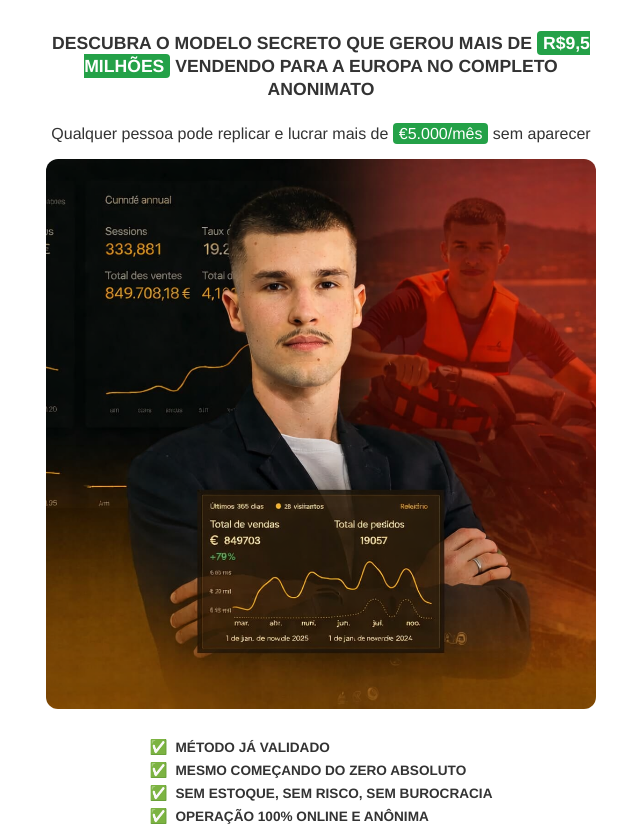
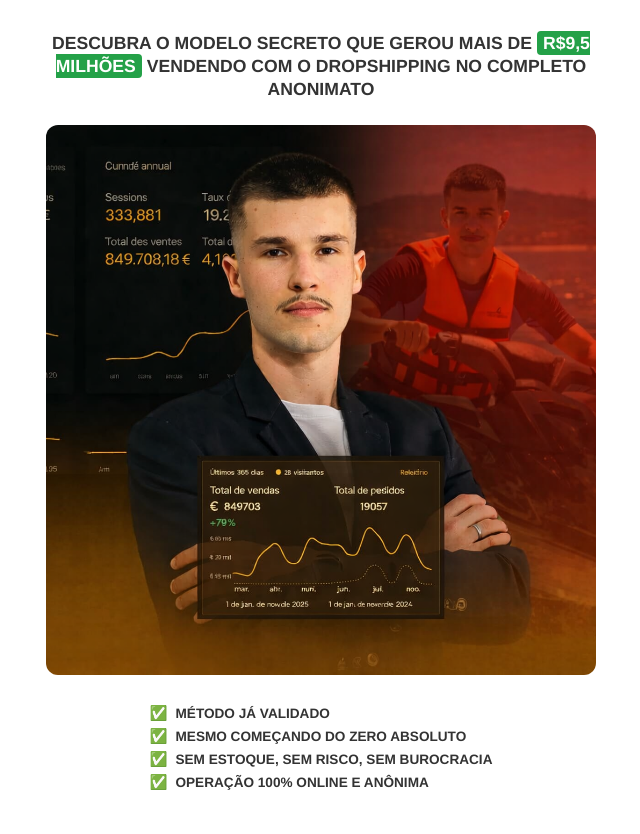
Before and after one commit to RaioneMachado/quiz-cabeca, a website: page index.html in a window 1280 px wide. Shown: the top 834 px of the page, without its empty margins (319-959 px from the left). Drawn offline with Linux system fonts and the light colour scheme.

Commit message:
atualizçaão!

```diff
--- a/index.html
+++ b/index.html
@@ -28,12 +28,10 @@
 
     <div class="container">
         <h1>
-            Descubra o modelo secreto que gerou mais de <span class="highlight-green">R$9,5 milhões</span> vendendo para a Europa no completo anonimato
+            Descubra o modelo secreto que gerou mais de <span class="highlight-green">R$9,5 milhões</span> vendendo com o dropshipping no completo anonimato
         </h1>
 
-        <p class="subtitle">
-            Qualquer pessoa pode replicar e lucrar mais de <span class="highlight-green">€5.000/mês</span> sem aparecer
-        </p>
+
 
         <div class="image-container">
             <img src="imagens/novo foto.png" alt="Modelo Europeu Secreto" class="main-img">
```
